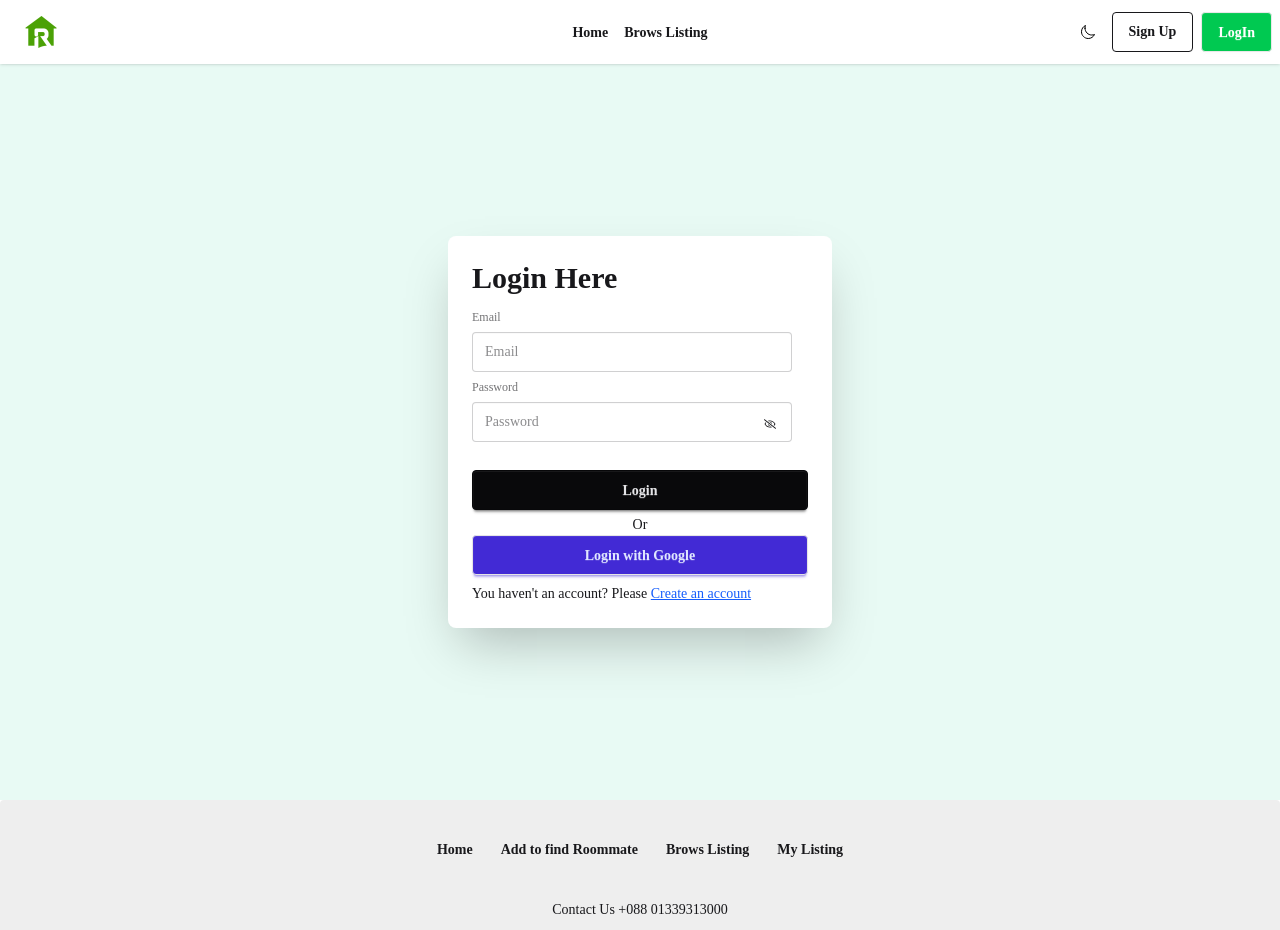
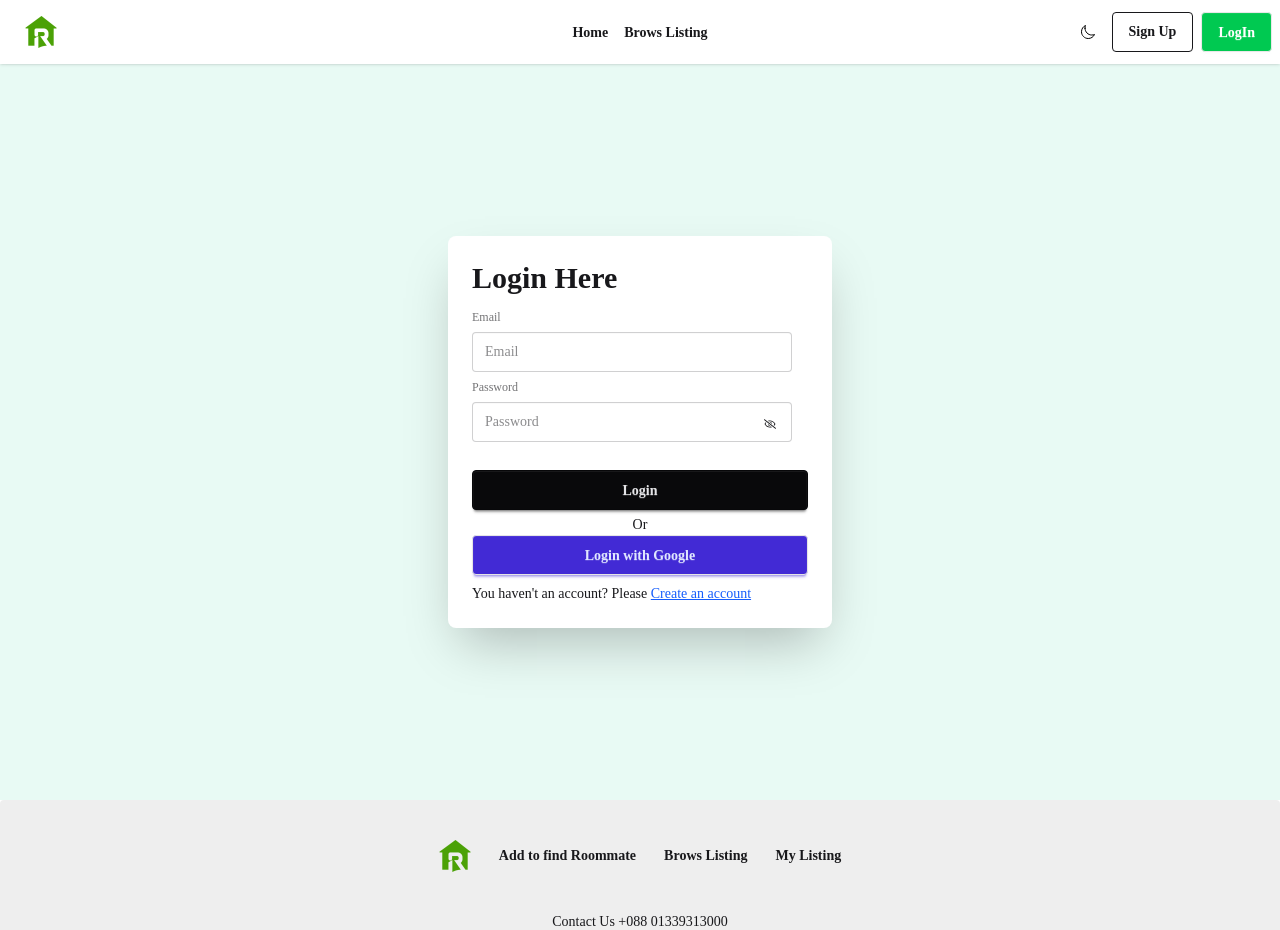
Before and after one commit to Arifuzzaman01/roommate-finder, a React (Vite) app: page /login in a window 1280 px wide. Shown: the top 930 px of the page. Built offline with nearby package versions, Linux system fonts and the light colour scheme; no server answers.

Commit message:
done polishing done

```diff
--- a/src/components/Footer.jsx
+++ b/src/components/Footer.jsx
@@ -1,12 +1,13 @@
 import React from "react";
 import { FaFacebookF, FaGithub, FaYoutube } from "react-icons/fa";
 import { Link, NavLink } from "react-router";
+import navLogo from "../assets/roommateLogo.png"
 
 const Footer = () => {
   const link = (
     <>
       <NavLink to="/" className="font-semibold px-2 ">
-        Home
+        <img className="size-8" src={navLogo} alt="" />
       </NavLink>
       <NavLink to="/add-to-find" className="font-semibold px-2 ">
         Add to find Roommate
```
